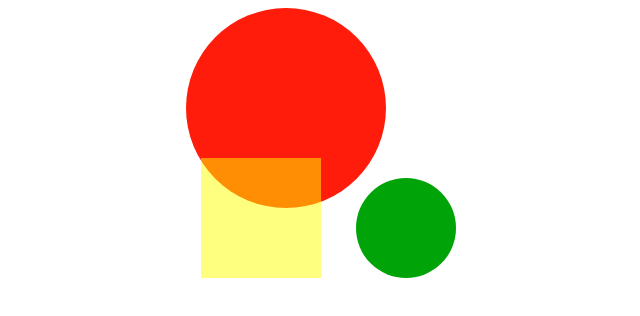
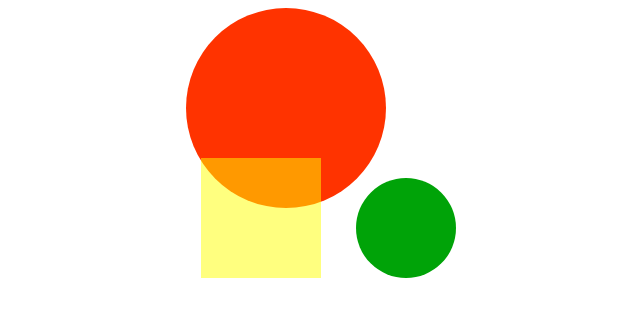
Before and after one commit to am39995/am39995.github.io, a plain HTML site: page index.html in a window 1280 px wide. Shown: the whole page, without its empty margins (304-944 px from the left). Drawn offline with nearby package versions, Linux system fonts and the light colour scheme.

Commit message:
Update index.html

```diff
--- a/index.html
+++ b/index.html
@@ -18,7 +18,7 @@ ctx.arc(220, 220, 50, 0, Math.PI*2, true);
 ctx.closePath();
 ctx.fill();
 
-ctx.fillStyle = "#FF1C0A";
+ctx.fillStyle = "#FF3300";
 ctx.beginPath();
 ctx.arc(100, 100, 100, 0, Math.PI*2, true);
 ctx.closePath();
```
